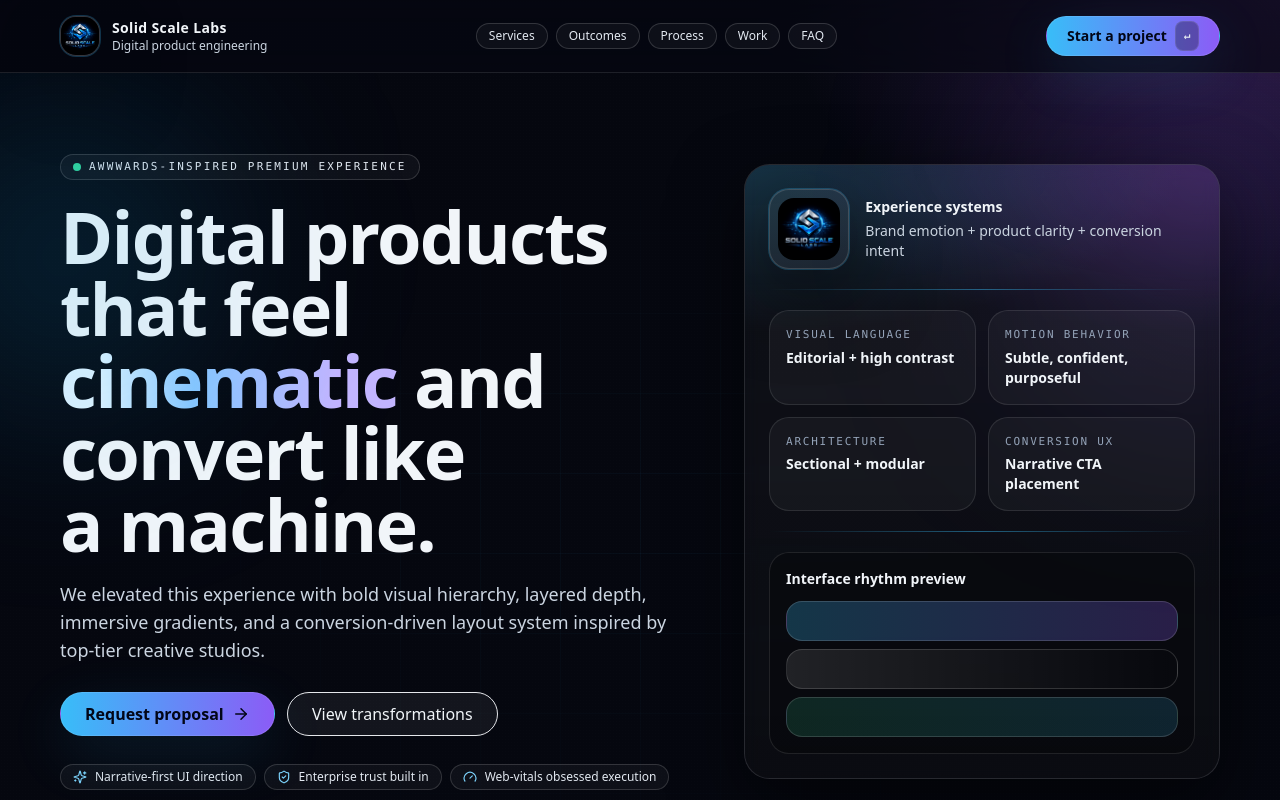
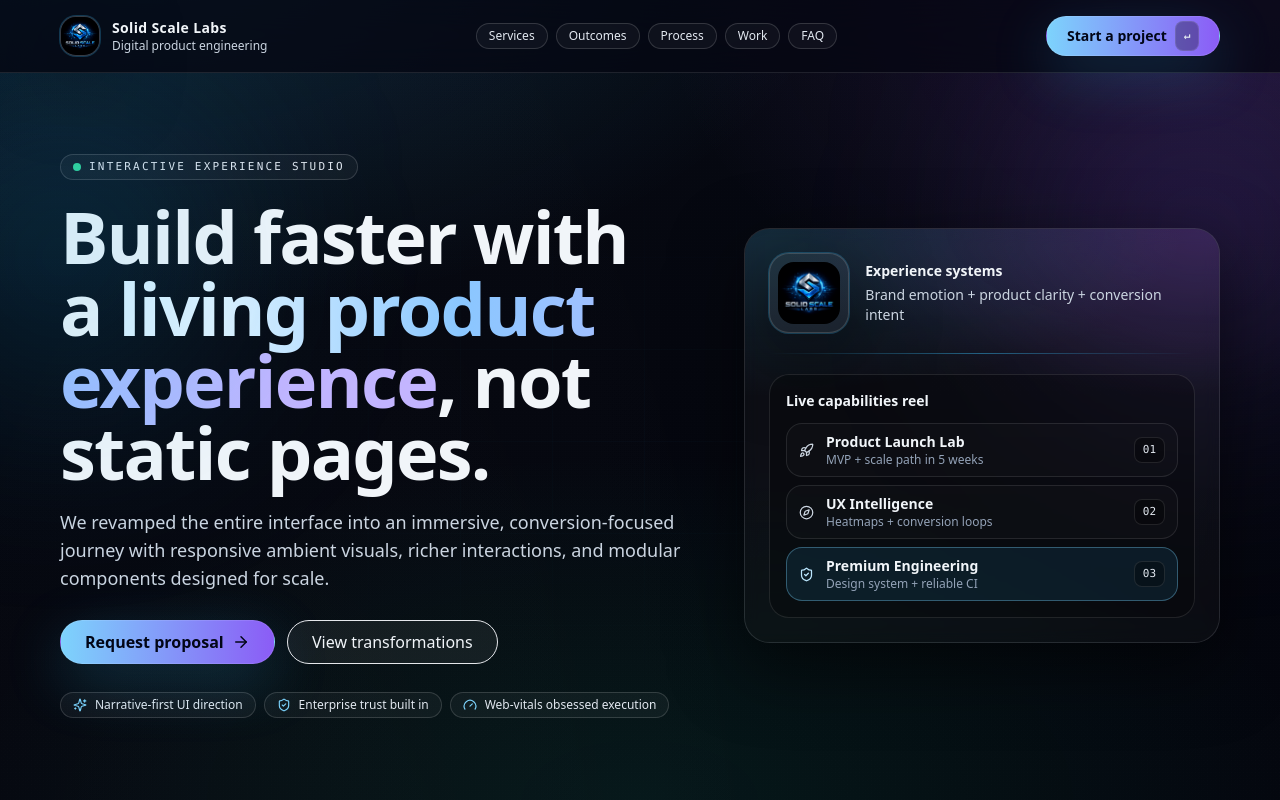
Before and after one commit to devkavin/solidscalelabs, a Next.js app: page / in a window 1280 px wide. Shown: the top 800 px of the page. Built offline with nearby package versions, Linux system fonts and the light colour scheme.

Commit message:
Revamp landing UI and fix navbar CTA click behavior

```diff
--- a/app/globals.css
+++ b/app/globals.css
@@ -14,10 +14,11 @@ body {
 body {
   @apply bg-base-950 text-slate-100 antialiased;
   background:
-    radial-gradient(1200px 620px at 10% -10%, rgba(56, 189, 248, 0.2), transparent 55%),
-    radial-gradient(900px 560px at 100% 0%, rgba(168, 85, 247, 0.22), transparent 55%),
-    radial-gradient(1100px 500px at 50% 100%, rgba(16, 185, 129, 0.12), transparent 55%),
-    #05070f;
+    radial-gradient(1300px 700px at 8% -10%, rgba(56, 189, 248, 0.18), transparent 58%),
+    radial-gradient(1000px 640px at 100% 0%, rgba(168, 85, 247, 0.16), transparent 62%),
+    radial-gradient(1100px 560px at 50% 100%, rgba(16, 185, 129, 0.1), transparent 62%),
+    linear-gradient(180deg, #060912 0%, #05070f 42%, #04060e 100%);
+  background-attachment: fixed;
 }
 
 body::before {
@@ -26,9 +27,19 @@ body::before {
   inset: 0;
   pointer-events: none;
   z-index: -1;
-  background-image: radial-gradient(rgba(255, 255, 255, 0.06) 0.6px, transparent 0.6px);
+  background-image: radial-gradient(rgba(255, 255, 255, 0.05) 0.6px, transparent 0.6px);
   background-size: 3px 3px;
-  opacity: 0.22;
+  opacity: 0.18;
+}
+
+@media (max-width: 768px) {
+  body {
+    background-attachment: scroll;
+    background:
+      radial-gradient(900px 380px at 0% -6%, rgba(56, 189, 248, 0.16), transparent 52%),
+      radial-gradient(760px 360px at 100% -4%, rgba(168, 85, 247, 0.12), transparent 54%),
+      linear-gradient(180deg, #060912 0%, #05070f 50%, #04060e 100%);
+  }
 }
 
 ::selection {
@@ -45,23 +56,15 @@ a {
 
 .grid-overlay {
   background:
-    linear-gradient(rgba(56, 189, 248, 0.08) 1px, transparent 1px),
-    linear-gradient(90deg, rgba(56, 189, 248, 0.08) 1px, transparent 1px);
-  background-size: 80px 80px;
-  mask-image: radial-gradient(closest-side at 50% 10%, rgba(0, 0, 0, 0.96), transparent 78%);
+    linear-gradient(rgba(56, 189, 248, 0.06) 1px, transparent 1px),
+    linear-gradient(90deg, rgba(56, 189, 248, 0.06) 1px, transparent 1px);
+  background-size: 92px 92px;
+  mask-image: radial-gradient(closest-side at 50% 8%, rgba(0, 0, 0, 0.9), transparent 80%);
 }
 
-.scanlines {
-  background: repeating-linear-gradient(
-    180deg,
-    rgba(255, 255, 255, 0.06) 0px,
-    rgba(255, 255, 255, 0.06) 1px,
-    transparent 2px,
-    transparent 5px
-  );
-  opacity: 0.08;
-  mix-blend-mode: soft-light;
-  pointer-events: none;
+.ambient-noise {
+  background: radial-gradient(ellipse at 20% 30%, rgba(255, 255, 255, 0.02), transparent 40%),
+    radial-gradient(ellipse at 80% 70%, rgba(255, 255, 255, 0.015), transparent 35%);
 }
 
 .card {
@@ -74,9 +77,9 @@ a {
   position: absolute;
   inset: -1px;
   background:
-    radial-gradient(680px 260px at 0% 0%, rgba(56, 189, 248, 0.2), transparent 65%),
-    radial-gradient(680px 260px at 100% 0%, rgba(168, 85, 247, 0.16), transparent 65%),
-    linear-gradient(180deg, transparent, rgba(0, 0, 0, 0.28));
+    radial-gradient(680px 260px at 0% 0%, rgba(56, 189, 248, 0.16), transparent 65%),
+    radial-gradient(680px 260px at 100% 0%, rgba(168, 85, 247, 0.13), transparent 65%),
+    linear-gradient(180deg, transparent, rgba(0, 0, 0, 0.24));
   pointer-events: none;
 }
 
--- a/components/SiteShell.tsx
+++ b/components/SiteShell.tsx
@@ -1,6 +1,6 @@
 import Link from "next/link";
 import Image from "next/image";
-import { Button } from "@/components/ui/Button";
+import { buttonVariants } from "@/components/ui/Button";
 
 const navLinks = [
   { href: "#services", label: "Services" },
@@ -13,7 +13,7 @@ const navLinks = [
 export function SiteShell({ children }: { children: React.ReactNode }) {
   return (
     <>
-      <header className="sticky top-0 z-50 border-b border-white/10 bg-base-950/60 backdrop-blur-2xl">
+      <header className="sticky top-0 z-50 border-b border-white/10 bg-base-950/70 backdrop-blur-xl">
         <div className="container flex items-center justify-between gap-4 py-4">
           <Link href="/" className="flex items-center gap-3">
             <Image src="/logo.png" alt="Solid Scale Labs" width={40} height={40} className="rounded-xl border border-white/15 bg-white/5 shadow-glow" />
@@ -31,20 +31,18 @@ export function SiteShell({ children }: { children: React.ReactNode }) {
             ))}
           </nav>
 
-          <a href="#contact" className="hidden md:block">
-            <Button variant="primary" size="md">
-              Start a project <span className="kbd">↵</span>
-            </Button>
-          </a>
-          <a href="#contact" className="md:hidden">
-            <Button variant="primary" size="md">Contact</Button>
-          </a>
+          <Link href="#contact" className={buttonVariants({ variant: "primary", size: "md", className: "hidden md:inline-flex" })}>
+            Start a project <span className="kbd">↵</span>
+          </Link>
+          <Link href="#contact" className={buttonVariants({ variant: "primary", size: "md", className: "md:hidden" })}>
+            Contact
+          </Link>
         </div>
       </header>
 
       <main className="relative">
-        <div className="pointer-events-none absolute inset-0 -z-10 grid-overlay opacity-60" />
-        <div className="pointer-events-none absolute inset-0 -z-10 scanlines" />
+        <div className="pointer-events-none absolute inset-0 -z-10 grid-overlay opacity-45" />
+        <div className="pointer-events-none absolute inset-0 -z-10 ambient-noise" />
         {children}
       </main>
 
--- a/components/sections/Hero.tsx
+++ b/components/sections/Hero.tsx
@@ -1,9 +1,10 @@
 "use client";
 
+import * as React from "react";
 import Image from "next/image";
 import { motion } from "framer-motion";
 import { Button } from "@/components/ui/Button";
-import { ArrowRight, ShieldCheck, Sparkles, Gauge } from "lucide-react";
+import { ArrowRight, ShieldCheck, Sparkles, Gauge, Compass, Rocket } from "lucide-react";
 
 const bullets = [
   { icon: Sparkles, label: "Narrative-first UI direction" },
@@ -11,7 +12,20 @@ const bullets = [
   { icon: Gauge, label: "Web-vitals obsessed execution" },
 ];
 
+const reel = [
+  { title: "Product Launch Lab", note: "MVP + scale path in 5 weeks", icon: Rocket },
+  { title: "UX Intelligence", note: "Heatmaps + conversion loops", icon: Compass },
+  { title: "Premium Engineering", note: "Design system + reliable CI", icon: ShieldCheck },
+];
+
 export function Hero() {
+  const [active, setActive] = React.useState(0);
+
+  React.useEffect(() => {
+    const timer = setInterval(() => setActive((p) => (p + 1) % reel.length), 3200);
+    return () => clearInterval(timer);
+  }, []);
+
   return (
     <section className="relative overflow-hidden pb-12 pt-14 md:pt-20">
       <div className="pointer-events-none absolute -left-20 top-10 h-72 w-72 rounded-full bg-sky-500/20 blur-[110px]" />
@@ -21,7 +35,7 @@ export function Hero() {
         <div>
           <div className="badge">
             <span className="h-2 w-2 rounded-full bg-emerald-400" />
-            <span className="font-mono text-[11px] tracking-[0.2em]">AWWWARDS-INSPIRED PREMIUM EXPERIENCE</span>
+            <span className="font-mono text-[11px] tracking-[0.2em]">INTERACTIVE EXPERIENCE STUDIO</span>
           </div>
 
           <motion.h1
@@ -30,7 +44,7 @@ export function Hero() {
             transition={{ duration: 0.55 }}
             className="mt-5 text-balance text-4xl font-extrabold leading-[1.02] tracking-tight md:text-7xl"
           >
-            Digital products that feel <span className="showcase-text">cinematic</span> and convert like a machine.
+            Build faster with a <span className="showcase-text">living product experience</span>, not static pages.
           </motion.h1>
 
           <motion.p
@@ -39,7 +53,8 @@ export function Hero() {
             transition={{ duration: 0.55, delay: 0.08 }}
             className="mt-5 max-w-2xl text-pretty text-base text-slate-300 md:text-lg"
           >
-            We elevated this experience with bold visual hierarchy, layered depth, immersive gradients, and a conversion-driven layout system inspired by top-tier creative studios.
+            We revamped the entire interface into an immersive, conversion-focused journey with responsive ambient visuals,
+            richer interactions, and modular components designed for scale.
           </motion.p>
 
           <motion.div
@@ -80,21 +95,27 @@ export function Hero() {
 
           <div className="hr my-5" />
 
-          <div className="grid gap-3 sm:grid-cols-2">
-            <MiniStat label="Visual language" value="Editorial + high contrast" />
-            <MiniStat label="Motion behavior" value="Subtle, confident, purposeful" />
-            <MiniStat label="Architecture" value="Sectional + modular" />
-            <MiniStat label="Conversion UX" value="Narrative CTA placement" />
-          </div>
-
-          <div className="hr my-5" />
-
           <div className="rounded-2xl border border-white/10 bg-black/25 p-4">
-            <div className="text-sm font-semibold">Interface rhythm preview</div>
-            <div className="mt-3 grid gap-2">
-              <div className="h-10 rounded-xl border border-white/15 bg-gradient-to-r from-sky-400/25 to-violet-500/25 transition hover:from-sky-400/40 hover:to-violet-500/40" />
-              <div className="h-10 rounded-xl border border-white/15 bg-gradient-to-r from-white/10 to-white/0 transition hover:from-white/20 hover:to-white/5" />
-              <div className="h-10 rounded-xl border border-white/15 bg-gradient-to-r from-emerald-400/15 to-sky-400/15 transition hover:from-emerald-400/30 hover:to-sky-400/30" />
+            <div className="text-sm font-semibold">Live capabilities reel</div>
+            <div className="mt-3 space-y-2">
+              {reel.map((item, i) => (
+                <button
+                  key={item.title}
+                  onClick={() => setActive(i)}
+                  className={`focus-ring flex w-full items-center justify-between rounded-xl border px-3 py-2 text-left transition ${
+                    active === i ? "border-sky-300/35 bg-sky-400/10" : "border-white/10 bg-white/[0.02] hover:bg-white/[0.05]"
+                  }`}
+                >
+                  <div className="flex items-center gap-3">
+                    <item.icon size={15} className={active === i ? "text-sky-200" : "text-slate-300"} />
+                    <div>
+                      <div className="text-sm font-semibold">{item.title}</div>
+                      <div className="text-xs text-slate-400">{item.note}</div>
+                    </div>
+                  </div>
+                  <span className="kbd">0{i + 1}</span>
+                </button>
+              ))}
             </div>
           </div>
         </motion.div>
@@ -102,12 +123,3 @@ export function Hero() {
     </section>
   );
 }
-
-function MiniStat({ label, value }: { label: string; value: string }) {
-  return (
-    <div className="rounded-2xl border border-white/10 bg-white/[0.04] p-4 transition hover:bg-white/[0.07]">
-      <div className="text-[11px] font-mono tracking-[0.16em] text-slate-400">{label.toUpperCase()}</div>
-      <div className="mt-1 text-sm font-semibold text-slate-100">{value}</div>
-    </div>
-  );
-}
--- a/components/ui/Button.tsx
+++ b/components/ui/Button.tsx
@@ -7,13 +7,25 @@ type Props = React.ButtonHTMLAttributes<HTMLButtonElement> & {
 };
 
 export function Button({ className, variant = "secondary", size = "md", ...props }: Props) {
+  return <button className={buttonVariants({ variant, size, className })} {...props} />;
+}
+
+export function buttonVariants({
+  variant = "secondary",
+  size = "md",
+  className,
+}: {
+  variant?: "primary" | "secondary" | "ghost";
+  size?: "sm" | "md" | "lg";
+  className?: string;
+}) {
   const base =
-    "focus-ring inline-flex items-center justify-center gap-2 rounded-full border transition will-change-transform active:translate-y-[1px] disabled:opacity-60 disabled:pointer-events-none";
+    "focus-ring inline-flex items-center justify-center gap-2 rounded-full border transition will-change-transform active:translate-y-[1px] disabled:pointer-events-none disabled:opacity-60";
   const variants: Record<string, string> = {
     primary:
-      "border-white/10 bg-gradient-to-r from-sky-400 to-violet-500 text-slate-950 font-semibold shadow-[0_18px_60px_rgba(56,189,248,.12)] hover:opacity-95",
+      "border-white/10 bg-gradient-to-r from-sky-300 to-violet-500 text-slate-950 font-semibold shadow-[0_18px_60px_rgba(56,189,248,.22)] hover:brightness-105",
     secondary:
-      "border-white/12 bg-white/[0.06] text-slate-100 hover:bg-white/[0.09]",
+      "border-white/12 bg-white/[0.06] text-slate-100 hover:bg-white/[0.11]",
     ghost: "border-white/10 bg-transparent hover:bg-white/[0.06]",
   };
   const sizes: Record<string, string> = {
@@ -21,5 +33,5 @@ export function Button({ className, variant = "secondary", size = "md", ...props
     md: "h-10 px-5 text-sm",
     lg: "h-11 px-6 text-base",
   };
-  return <button className={cn(base, variants[variant], sizes[size], className)} {...props} />;
+  return cn(base, variants[variant], sizes[size], className);
 }
```
Also changed, not shown: components/sections/CaseStudies.tsx (+28 -8 lines).
